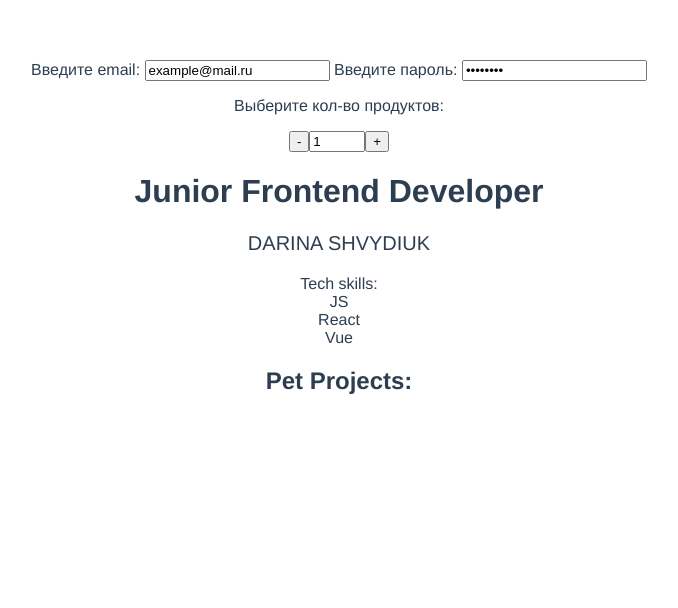
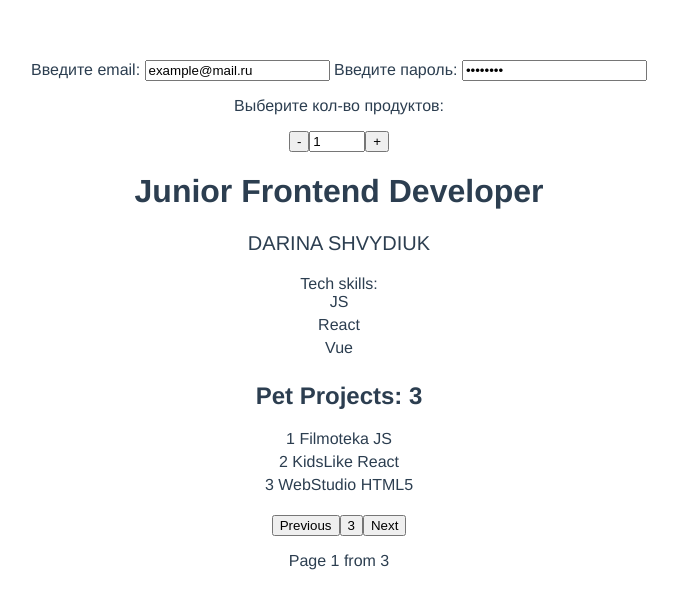
Before and after one commit to Darina-Shvydiuk/Vue-Practice, a Vue app in the folder initial/: page / in a window 1280 px wide. Shown: the top 608 px of the page, without its empty margins (301-979 px from the left). Built offline with nearby package versions, Linux system fonts and the light colour scheme.

Commit message:
Update UserCard.vue

```diff
--- a/initial/src/components/lesson1/UserCard.vue
+++ b/initial/src/components/lesson1/UserCard.vue
@@ -2,19 +2,36 @@
   <div class="user-card">
     <h1>Junior Frontend Developer</h1>
     <p class="user-name"> {{getFullName}}</p>
-    <ul class="user-list">
+    <ul class="list">
       {{listTechSkills}}
-      <li class="user-item">
+      <li class="item">
         {{js}}
       </li>
-      <li class="user-item">
+      <li class="item">
         {{react}}
       </li>
-      <li class="user-item">
+      <li class="item">
         {{vue}}
       </li>
     </ul>
-    <h2>Pet Projects:</h2>
+    <h2>Pet Projects: {{projects.length}}</h2>
+    <ul class="list">
+      <li v-for="(project, index) in projects" :key="index" class="item">
+      {{`${index + 1} ${getProjectsList(project)}`}}
+      </li>
+    </ul>
+    <button type="button" @click="currentPage--">
+      Previous
+    </button>
+    <button v-for="(page) in pages" :key="page" type="button" @click="currentPage = page">
+    {{page}}
+    </button>
+    <button type="button" @click="currentPage++">
+      Next
+    </button>
+    <p>
+      Page {{currentPage}} from {{pages}}
+    </p>
   </div>
 </template>
 <script>
@@ -27,12 +44,33 @@ export default {
       listTechSkills: 'Tech skills:',
       js: 'JS',
       react: 'React',
-      vue: 'Vue'
+      vue: 'Vue',
+      projects: [
+        {
+          title: 'Filmoteka',
+          language: 'JS'
+        },
+        {
+          title: 'KidsLike',
+          language: 'React'
+        },
+        {
+          title: 'WebStudio',
+          language: 'HTML5'
+        }
+      ],
+      pages: '3',
+      currentPage: '1'
     }
   },
   computed: {
     getFullName () {
       return `${this.firstName}  ${this.lastName}`.toUpperCase()
+    }
+  },
+  methods: {
+    getProjectsList (project) {
+      return `${project.title}  ${project.language}`
     }
   }
 }
@@ -45,7 +83,7 @@ export default {
 text-align: center;
 font-size: 20px;
 }
-.user-list{
+.list{
   display: flex;
   justify-content: center;
   flex-direction: column;
@@ -54,4 +92,7 @@ font-size: 20px;
   margin-right: 0 auto;
   padding: 0;
 }
+.item{
+  margin-bottom: 5px;
+}
 </style>
```
